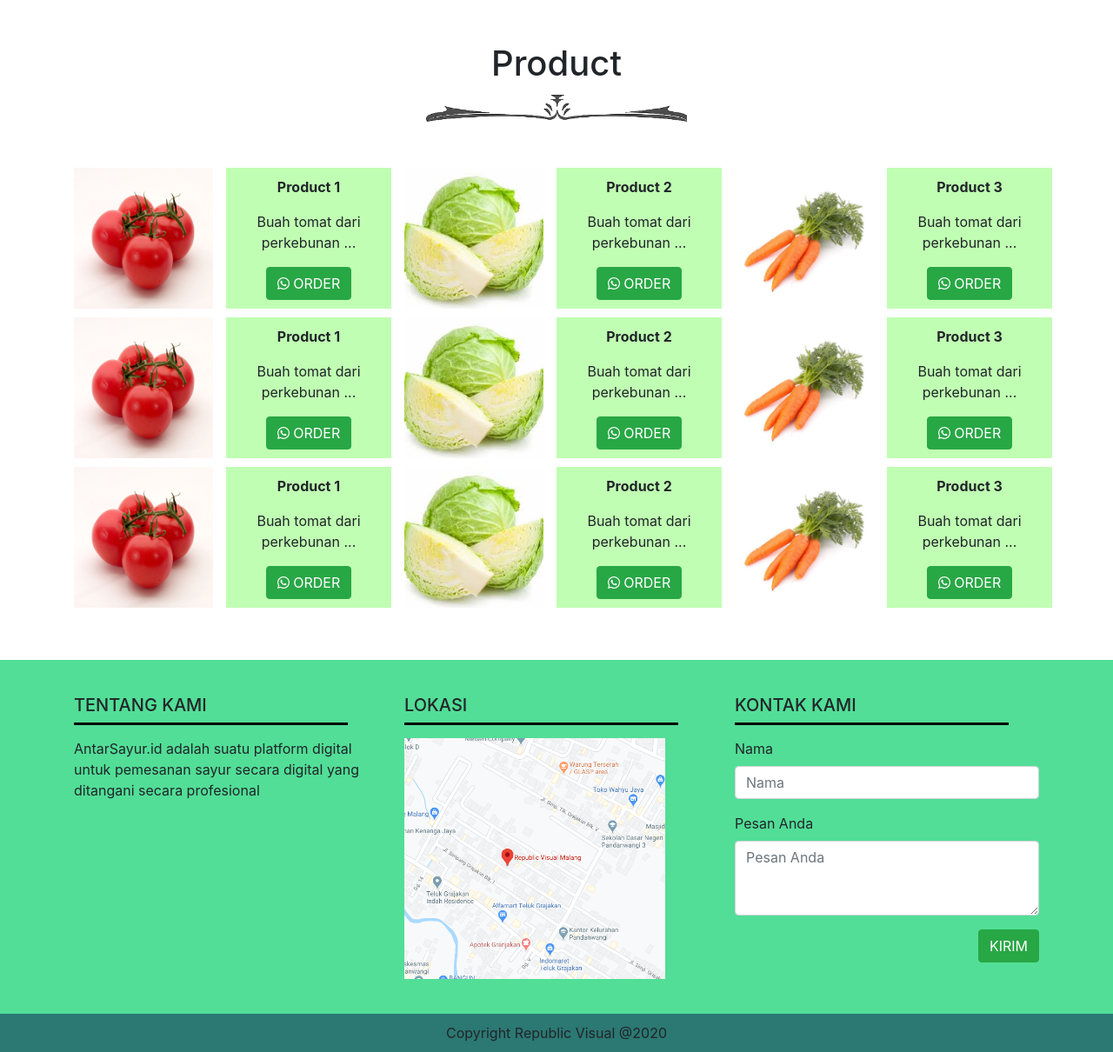
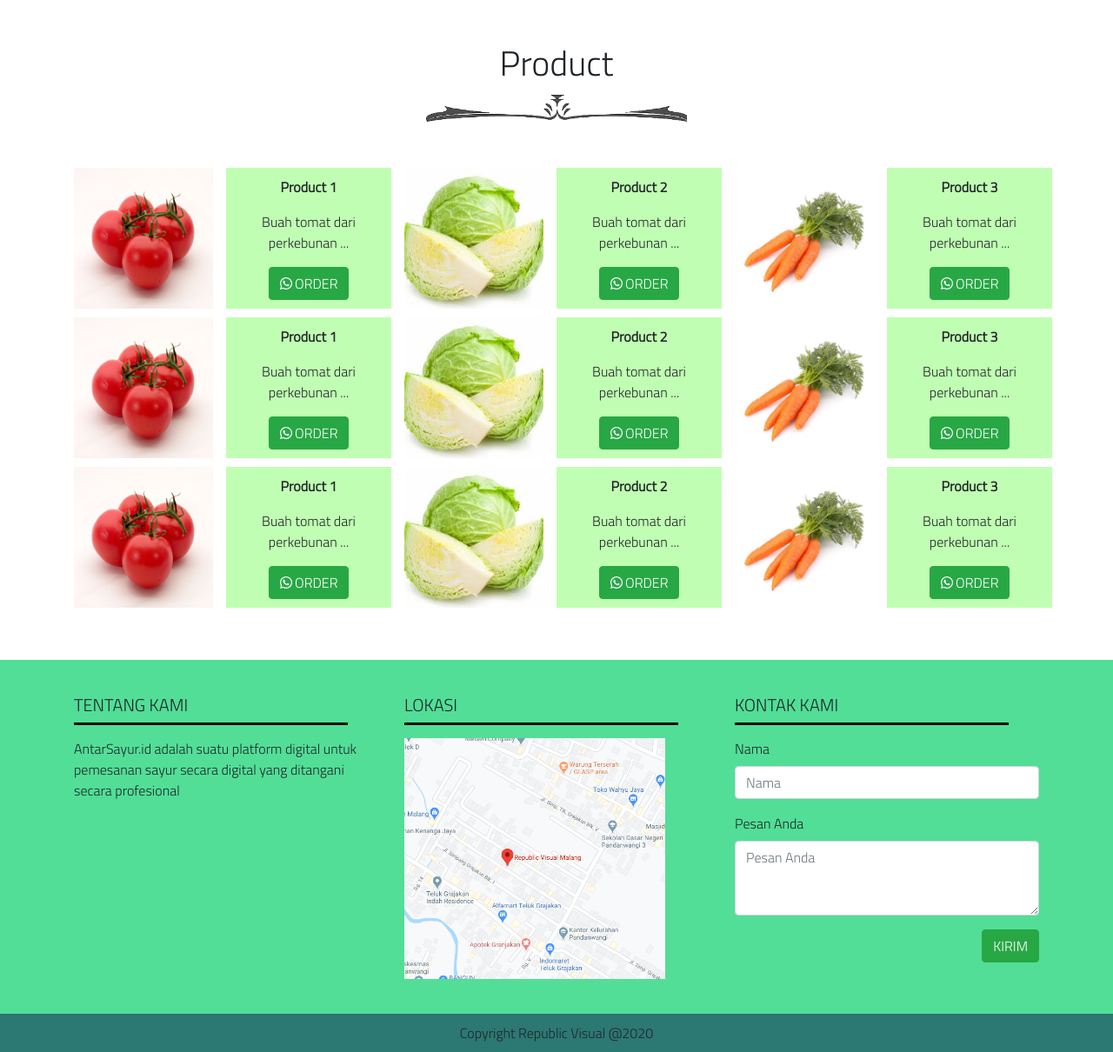
Before and after one commit to AkhmadMuzanni/AntarSayur, a PHP site: page / in a window 1280 px wide. Shown: the part 626-1836 px from the top of the page at 87% size. Run offline with PHP 8.4, Linux system fonts and the light colour scheme; some libraries are stand-ins or nearby versions.

Commit message:
Change Font and Add Database

```diff
--- a/css/style.css
+++ b/css/style.css
@@ -1,9 +1,11 @@
+@import url('https://fonts.googleapis.com/css2?family=Titillium+Web:wght@300&display=swap');
 html {
     scroll-behavior: smooth;
 }
 
 body {
     margin: 0;
+    font-family: 'Titillium Web', sans-serif;
 }
 
 header {}
```
